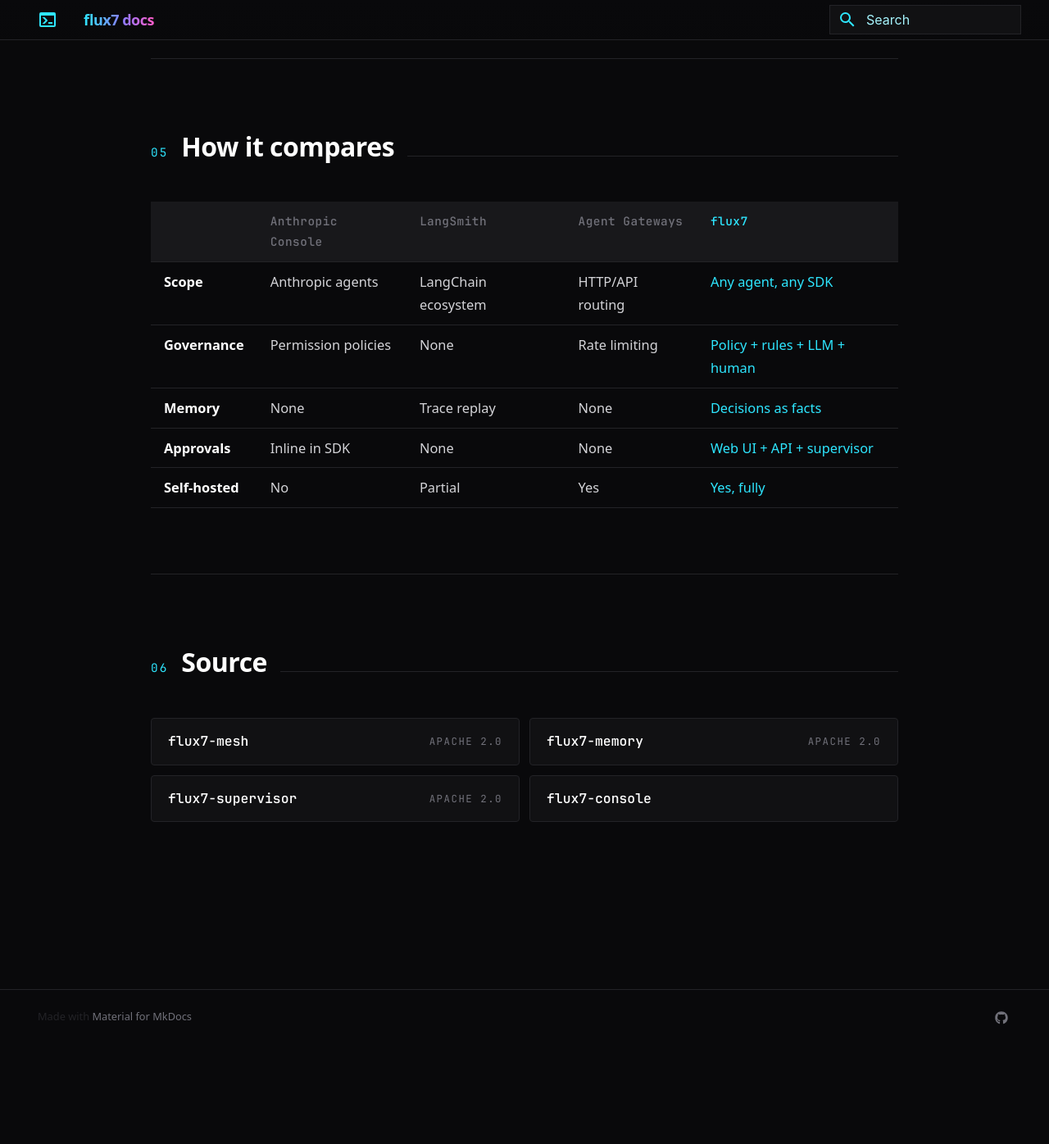
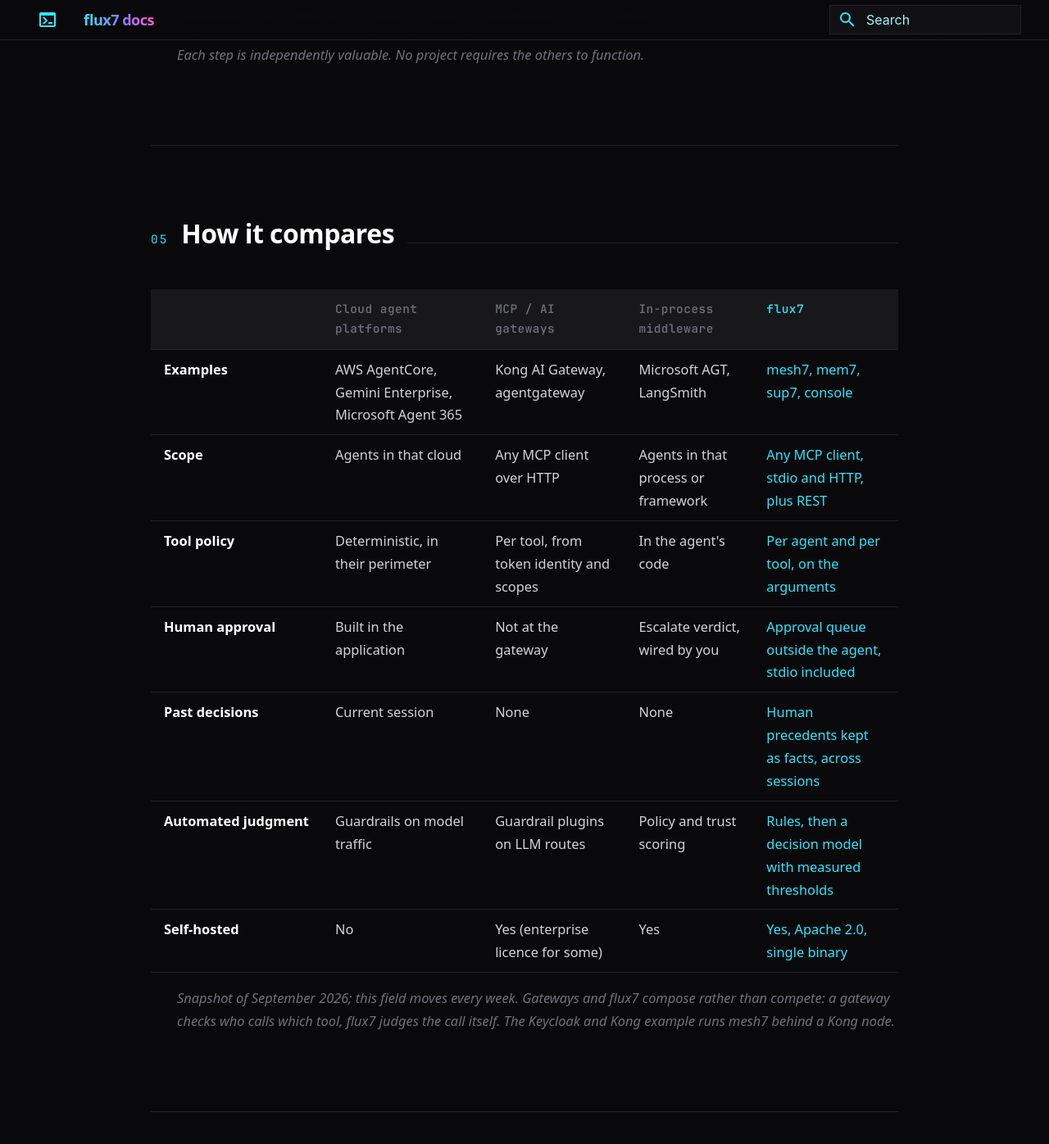
Before and after one commit to KTCrisis/flux7-docs, an MkDocs documentation site: the page built from docs/index.md, in a window 1280 px wide and 1400 px high, scrolled down 3571 px. Shown: the top 1396 px of the window at 82% size. Built offline with MkDocs 1.6.1 and Material for MkDocs 9.7.7, drawn with Linux system fonts in a browser that asks for light colours; some web fonts are replaced; before the commit the page ends 4843 px from its top, so only the background shows below that; some of the changed text lies outside the part shown.

Commit message:
docs(home): layers as of 29/09, console under Apache 2.0, comparison redone
The comparison set Anthropic Console, LangSmith and 'agent gateways: rate
limiting' against flux7, which stopped being true this spring: it now sets
cloud agent platforms, MCP gateways and in-process middleware against it,
dated September 2026, and says gateways and flux7 compose.

Co-Authored-By: Claude Opus 5.5 (1M context) <noreply@anthropic.com>
Claude-Session: https://claude.ai/code/session_01YCoz65jLLvz5UAsKuyYRcK

```diff
--- a/overrides/home.html
+++ b/overrides/home.html
@@ -60,11 +60,11 @@ L0  flux7-mesh          Policy engine             allow / deny / escalate    &lt
      │
      │  pending approval
      ▼
-L1  flux7-mesh          Memory lookup             3+ past approvals → allow  ~100ms
+L1  flux7-mesh          Memory lookup             read, 3+ human yes → allow ~100ms
      │
      │  novel case
      ▼
-L1+ flux7-supervisor    Rules + LLM evaluation    approve / deny / escalate  ~2-20s
+L1+ flux7-supervisor    Rules + decision model    approve / deny / escalate  ~350ms
      │
      │  uncertain
      ▼
@@ -119,7 +119,7 @@ L2  Human               Console UI / Claude Code  final decision             min
           <span class="f7-card-badge">Python</span>
         </div>
         <div class="f7-card-role">L1+ — Automated evaluation</div>
-        <p class="f7-card-desc">Evaluates what's ambiguous. Polls pending approvals, applies rules, evaluates via pluggable LLM (Ollama, Anthropic, Jev), chained with a circuit breaker, auto-resolves the routine.</p>
+        <p class="f7-card-desc">Evaluates what's ambiguous. Polls pending approvals, applies rules, then asks a decision model narrow typed questions (Jev, with Ollama or Anthropic as fallback, behind a circuit breaker) and decides in code from the probabilities. Thresholds are measured on a bench.</p>
         <div class="f7-card-tags">
           <span>rule engine</span><span>provider chain</span><span>confidence threshold</span>
         </div>
@@ -162,7 +162,7 @@ L2  Human               Console UI / Claude Code  final decision             min
         <div class="f7-timeline-content">
           <div class="f7-timeline-when">Day 30</div>
           <div class="f7-timeline-what">+ flux7-memory</div>
-          <div class="f7-timeline-detail">Persistent memory, decision history, auto-approve patterns seen 3+ times.</div>
+          <div class="f7-timeline-detail">Persistent memory, decision history; reads a human approved 3 times are approved on their own, writes always ask.</div>
         </div>
       </div>
       <div class="f7-timeline-item">
@@ -170,7 +170,7 @@ L2  Human               Console UI / Claude Code  final decision             min
         <div class="f7-timeline-content">
           <div class="f7-timeline-when">Day 45</div>
           <div class="f7-timeline-what">+ flux7-supervisor</div>
-          <div class="f7-timeline-detail">Automated L1 evaluation, reduced approval fatigue, LLM-driven judgment for novel cases.</div>
+          <div class="f7-timeline-detail">Automated evaluation in a few hundred milliseconds, reduced approval fatigue, measured judgment for novel cases.</div>
         </div>
       </div>
       <div class="f7-timeline-item">
@@ -197,51 +197,66 @@ L2  Human               Console UI / Claude Code  final decision             min
         <thead>
           <tr>
             <th></th>
-            <th>Anthropic Console</th>
-            <th>LangSmith</th>
-            <th>Agent Gateways</th>
+            <th>Cloud agent platforms</th>
+            <th>MCP / AI gateways</th>
+            <th>In-process middleware</th>
             <th>flux7</th>
           </tr>
         </thead>
         <tbody>
           <tr>
-            <td>Scope</td>
-            <td>Anthropic agents</td>
-            <td>LangChain ecosystem</td>
-            <td>HTTP/API routing</td>
-            <td>Any agent, any SDK</td>
+            <td>Examples</td>
+            <td>AWS AgentCore, Gemini Enterprise, Microsoft Agent 365</td>
+            <td>Kong AI Gateway, agentgateway</td>
+            <td>Microsoft AGT, LangSmith</td>
+            <td>mesh7, mem7, sup7, console</td>
           </tr>
           <tr>
-            <td>Governance</td>
-            <td>Permission policies</td>
-            <td>None</td>
-            <td>Rate limiting</td>
-            <td>Policy + rules + LLM + human</td>
+            <td>Scope</td>
+            <td>Agents in that cloud</td>
+            <td>Any MCP client over HTTP</td>
+            <td>Agents in that process or framework</td>
+            <td>Any MCP client, stdio and HTTP, plus REST</td>
           </tr>
           <tr>
-            <td>Memory</td>
-            <td>None</td>
-            <td>Trace replay</td>
-            <td>None</td>
-            <td>Decisions as facts</td>
+            <td>Tool policy</td>
+            <td>Deterministic, in their perimeter</td>
+            <td>Per tool, from token identity and scopes</td>
+            <td>In the agent's code</td>
+            <td>Per agent and per tool, on the arguments</td>
           </tr>
           <tr>
-            <td>Approvals</td>
-            <td>Inline in SDK</td>
+            <td>Human approval</td>
+            <td>Built in the application</td>
+            <td>Not at the gateway</td>
+            <td>Escalate verdict, wired by you</td>
+            <td>Approval queue outside the agent, stdio included</td>
+          </tr>
+          <tr>
+            <td>Past decisions</td>
+            <td>Current session</td>
             <td>None</td>
             <td>None</td>
-            <td>Web UI + API + supervisor</td>
+            <td>Human precedents kept as facts, across sessions</td>
+          </tr>
+          <tr>
+            <td>Automated judgment</td>
+            <td>Guardrails on model traffic</td>
+            <td>Guardrail plugins on LLM routes</td>
+            <td>Policy and trust scoring</td>
+            <td>Rules, then a decision model with measured thresholds</td>
           </tr>
           <tr>
             <td>Self-hosted</td>
             <td>No</td>
-            <td>Partial</td>
+            <td>Yes (enterprise licence for some)</td>
             <td>Yes</td>
-            <td>Yes, fully</td>
+            <td>Yes, Apache 2.0, single binary</td>
           </tr>
         </tbody>
       </table>
     </div>
+    <p class="f7-timeline-note">Snapshot of September 2026; this field moves every week. Gateways and flux7 compose rather than compete: a gateway checks who calls which tool, flux7 judges the call itself. The <a href="mesh7/example-keycloak-kong/">Keycloak and Kong example</a> runs mesh7 behind a Kong node.</p>
   </section>
 
   <!-- Source -->
@@ -255,7 +270,7 @@ L2  Human               Console UI / Claude Code  final decision             min
       <a href="https://github.com/KTCrisis/flux7-mesh" class="f7-source-link">flux7-mesh<span>Apache 2.0</span></a>
       <a href="https://github.com/KTCrisis/flux7-memory" class="f7-source-link">flux7-memory<span>Apache 2.0</span></a>
       <a href="https://github.com/KTCrisis/flux7-supervisor" class="f7-source-link">flux7-supervisor<span>Apache 2.0</span></a>
-      <a href="https://github.com/KTCrisis/flux7-console" class="f7-source-link">flux7-console</a>
+      <a href="https://github.com/KTCrisis/flux7-console" class="f7-source-link">flux7-console<span>Apache 2.0</span></a>
     </div>
   </section>
 
```
